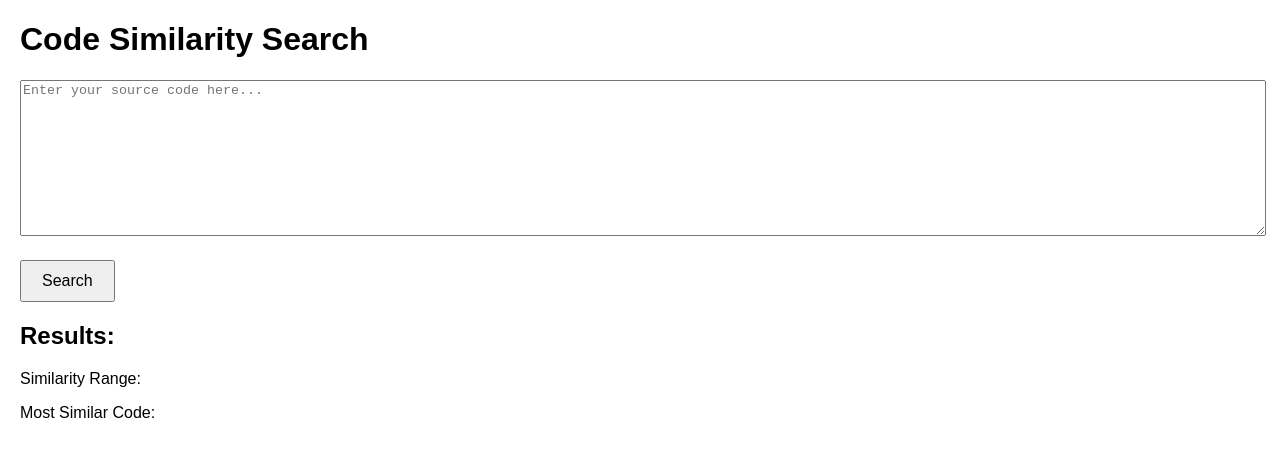
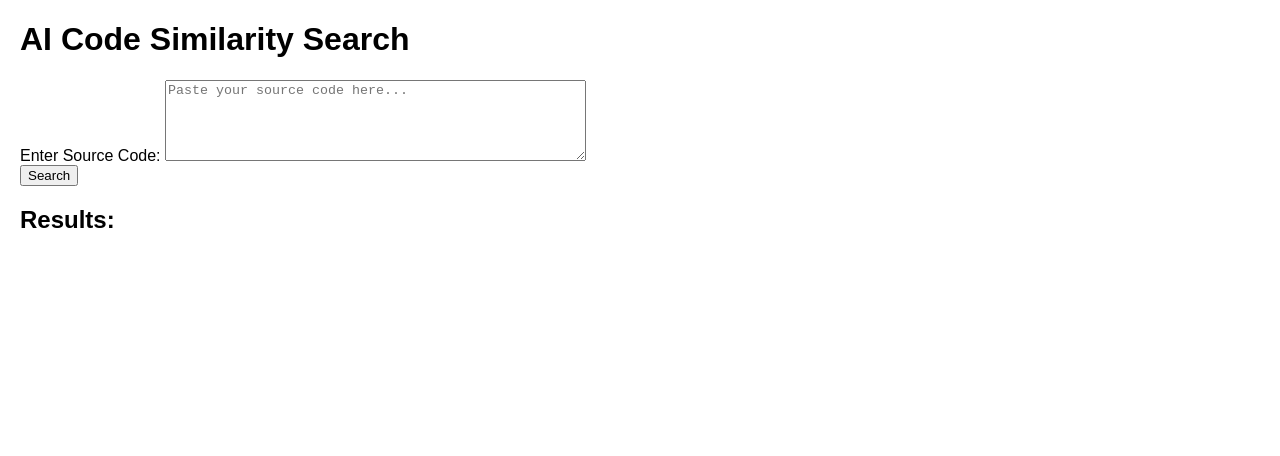
Before and after one commit to gauravgupta0612/AI-Model, a website: page src/web-views/code-similarity-ui.html in a window 1280 px wide. Drawn offline with Linux system fonts and the light colour scheme.

Commit message:
feat: Add AI Similarity Results feature with data provider and webview integration

```diff
--- a/src/web-views/code-similarity-ui.html
+++ b/src/web-views/code-similarity-ui.html
@@ -1,64 +1,66 @@
-
 <!DOCTYPE html>
 <html lang="en">
 <head>
     <meta charset="UTF-8">
     <meta name="viewport" content="width=device-width, initial-scale=1.0">
-    <title>Code Similarity Search</title>
+    <title>AI Code Similarity Search</title>
     <style>
         body {
             font-family: Arial, sans-serif;
             margin: 20px;
         }
-        textarea {
-            width: 100%;
-            height: 150px;
-            margin-bottom: 20px;
+        #results {
+            margin-top: 20px;
         }
-        button {
-            padding: 10px 20px;
-            font-size: 16px;
-            cursor: pointer;
-        }
-        .results {
-            margin-top: 20px;
+        .result-item {
+            margin-bottom: 10px;
+            padding: 10px;
+            border: 1px solid #ccc;
+            border-radius: 5px;
         }
     </style>
 </head>
 <body>
-    <h1>Code Similarity Search</h1>
-    <textarea id="sourceCode" placeholder="Enter your source code here..."></textarea>
-    <button onclick="searchSimilarity()">Search</button>
-    <div class="results" id="results">
+    <h1>AI Code Similarity Search</h1>
+    <label for="sourceCode">Enter Source Code:</label>
+    <textarea id="sourceCode" rows="5" cols="50" placeholder="Paste your source code here..."></textarea>
+    <br>
+    <button id="searchButton">Search</button>
+
+    <div id="results">
         <h2>Results:</h2>
-        <p id="similarityRange">Similarity Range: </p>
-        <p id="mostSimilarCode">Most Similar Code: </p>
+        <div id="resultsContainer"></div>
     </div>
 
     <script>
-        async function searchSimilarity() {
+        const vscode = acquireVsCodeApi();
+
+        document.getElementById('searchButton').addEventListener('click', async () => {
             const sourceCode = document.getElementById('sourceCode').value;
             if (!sourceCode) {
                 alert('Please enter source code to search.');
                 return;
             }
 
-            const response = await fetch('/search', {
-                method: 'POST',
-                headers: {
-                    'Content-Type': 'application/json'
-                },
-                body: JSON.stringify({ source: sourceCode })
-            });
+            // Send the source code to the backend for processing
+            vscode.postMessage({ command: 'search', sourceCode });
+        });
 
-            if (response.ok) {
-                const data = await response.json();
-                document.getElementById('similarityRange').textContent = `Similarity Range: ${data.similarityRange}`;
-                document.getElementById('mostSimilarCode').textContent = `Most Similar Code: ${data.mostSimilarCode}`;
-            } else {
-                alert('Error fetching similarity results.');
+        // Listen for messages from the extension
+        window.addEventListener('message', (event) => {
+            const message = event.data;
+            if (message.command === 'displayResults') {
+                const resultsContainer = document.getElementById('resultsContainer');
+                resultsContainer.innerHTML = '';
+
+                message.results.forEach(result => {
+                    const div = document.createElement('div');
+                    div.className = 'result-item';
+                    div.textContent = result;
+                    resultsContainer.appendChild(div);
+                });
             }
-        }
+        });
     </script>
 </body>
 </html>
```
